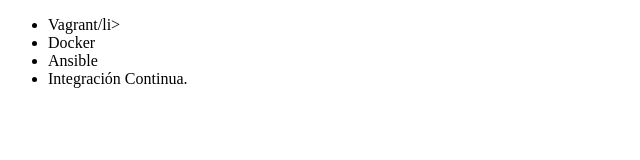
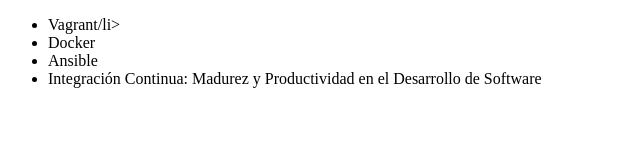
Before and after one commit to juanvillx/alura-git, a plain HTML site: page index.html in a window 1280 px wide. Shown: the whole page, without its empty margins (0-640 px from the left). Drawn offline with Linux system fonts and the light colour scheme.

Commit message:
Renombrnado curso de integración Contínua

```diff
--- a/index.html
+++ b/index.html
@@ -11,7 +11,7 @@
       <li>Vagrant/li></li>
       <li>Docker</li>
       <li>Ansible</li>
-      <li>Integración Continua.</li>
+      <li>Integración Continua: Madurez y Productividad en el Desarrollo de Software</li>
     </ul>
   </body>
 </html>
```
